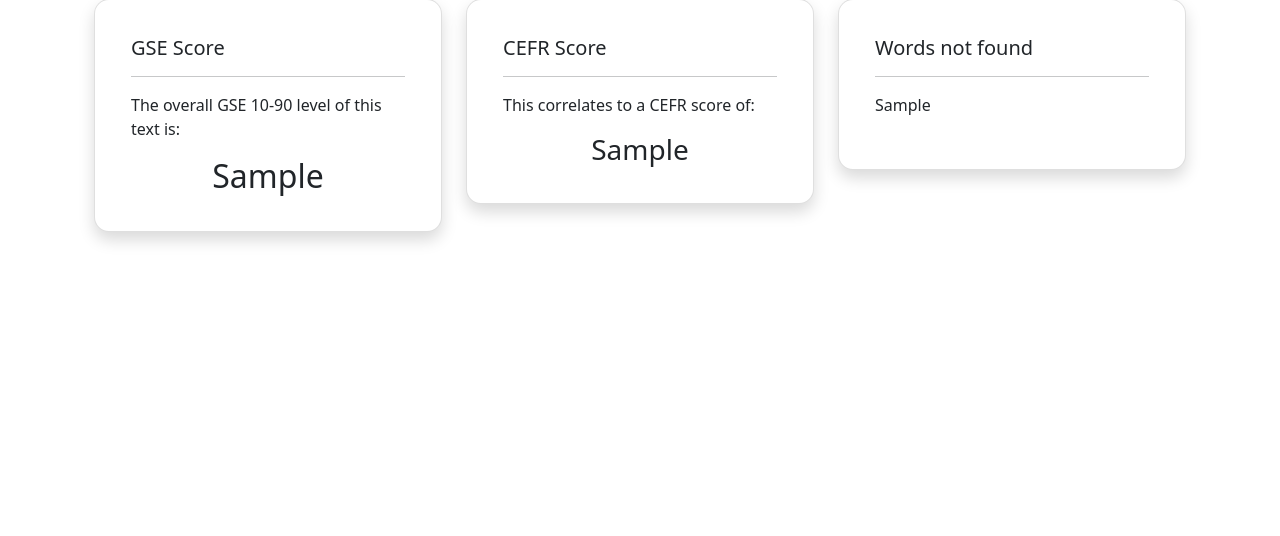
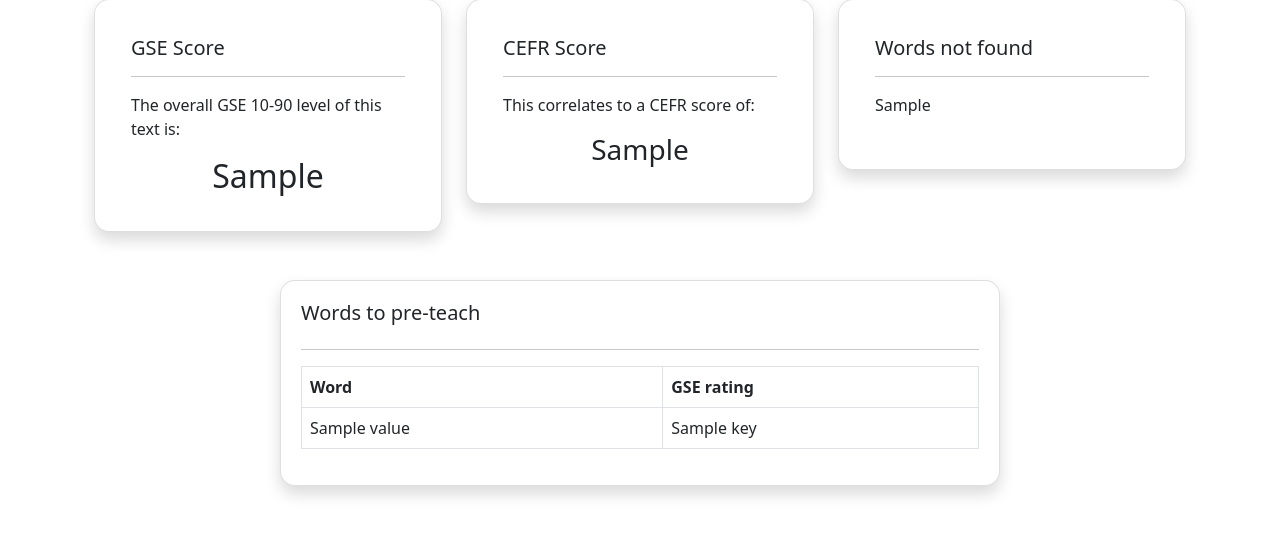
Before and after one commit to oozr/lindley.me, a Flask app: template website/templates/gse_result.html in a window 1280 px wide. Shown: the part 124-660 px from the top of the page. Run offline with Flask 2, Linux system fonts and the light colour scheme; the template is opened without the code that fills it: most values are stand-ins (such as "Sample title", 1, 10 or a date in 2020); some libraries are stand-ins or nearby versions.

Commit message:
words to learn

```diff
--- a/website/templates/gse_result.html
+++ b/website/templates/gse_result.html
@@ -41,6 +41,30 @@
                 </div>
             </div>
         </div>
-</body>
+        <div class="row justify-content-center mt-5">
+            <div class="col-md-8">
+                <div class="card shadow bg-white" style="border-radius: 15px; padding: 20px;">
+                    <h5 class="card-title">Words to pre-teach</h5>
+                    <hr>
+                    <table class="table table-bordered">
+                        <thead class="thead-dark">
+                            <tr>
+                                <th scope="col">Word</th>
+                                <th scope="col">GSE rating</th>
+                            </tr>
+                        </thead>
+                        <tbody>
+                            {% for value, key in learn_words %}
+                            <tr>
+                                <td>{{ value }}</td>
+                                <td>{{ key }}</td>
+                            </tr>
+                            {% endfor %}
+                        </tbody>
+                    </table>
+                </div>
+            </div>
+        </div>
+    </div>
 
 {% endblock %}
```
Also changed, not shown: helpers.py (+18 -1 lines), website/views.py (+5 -2 lines).
